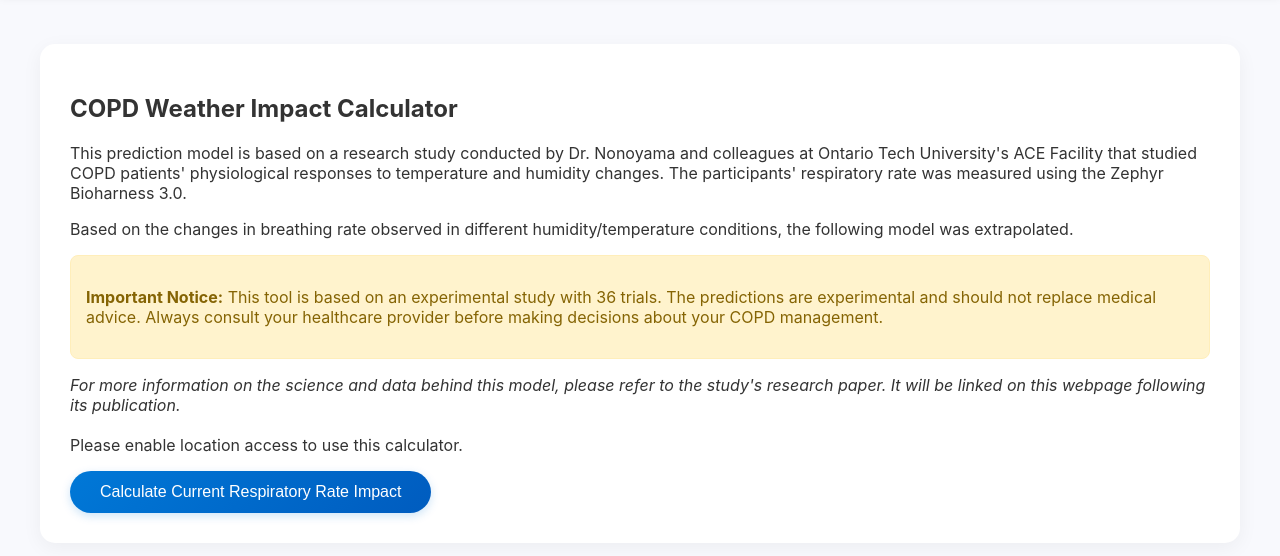
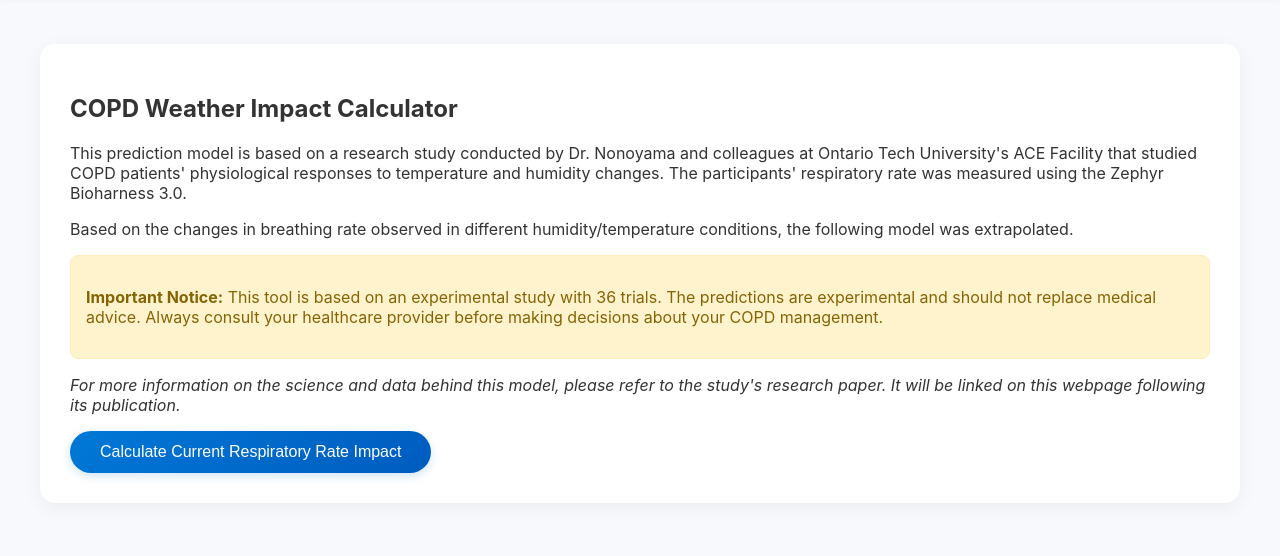
Before and after one commit to asharma391/COPDForecast, a plain HTML site: page index.html in a window 1280 px wide. Shown: the part 66-622 px from the top of the page. Drawn offline with nearby package versions, Linux system fonts and the light colour scheme.

Commit message:
Update index.html

```diff
--- a/index.html
+++ b/index.html
@@ -29,7 +29,7 @@
                     <p><strong>Important Notice:</strong> This tool is based on an experimental study with 36 trials. The predictions are experimental and should not replace medical advice. Always consult your healthcare provider before making decisions about your COPD management.</p>
                 </div>
             </div>
-            <p><em>For more information on the science and data behind this model, please refer to the study's research paper. It will be linked on this webpage following its publication.</em><br><br>Please enable location access to use this calculator.</p>
+            <p><em>For more information on the science and data behind this model, please refer to the study's research paper. It will be linked on this webpage following its publication.</em></p>
             <div id="loading" class="loading-container" style="display: none;">
                 <div class="spinner"></div>
                 <p>Loading weather data and generating predictions...</p>
```
